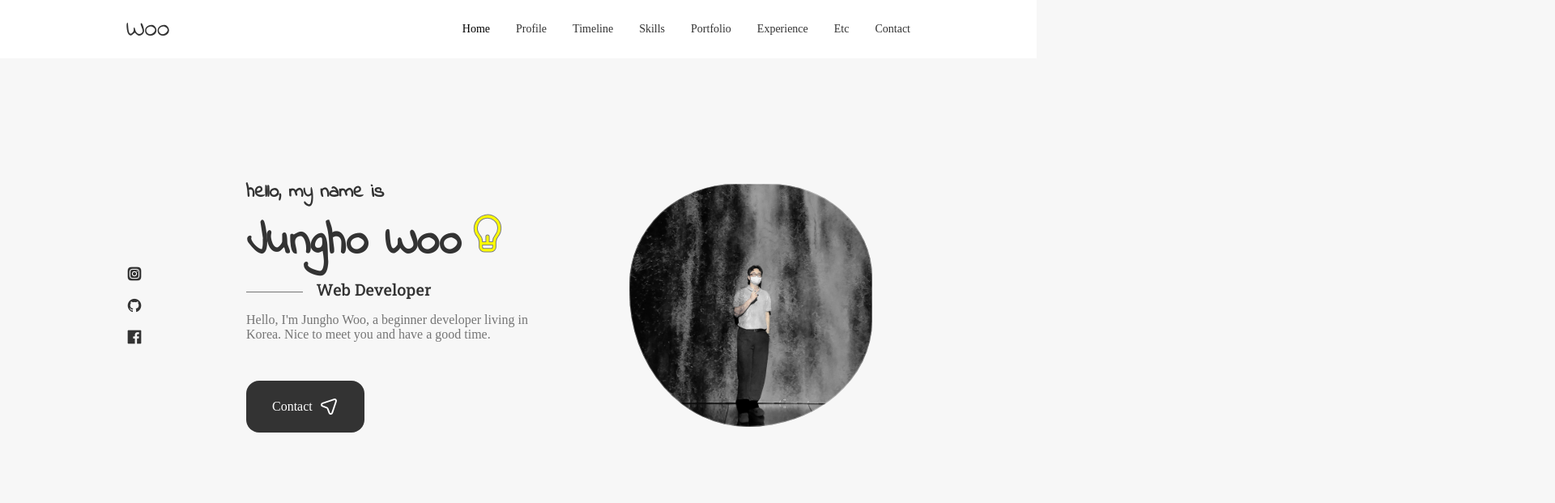
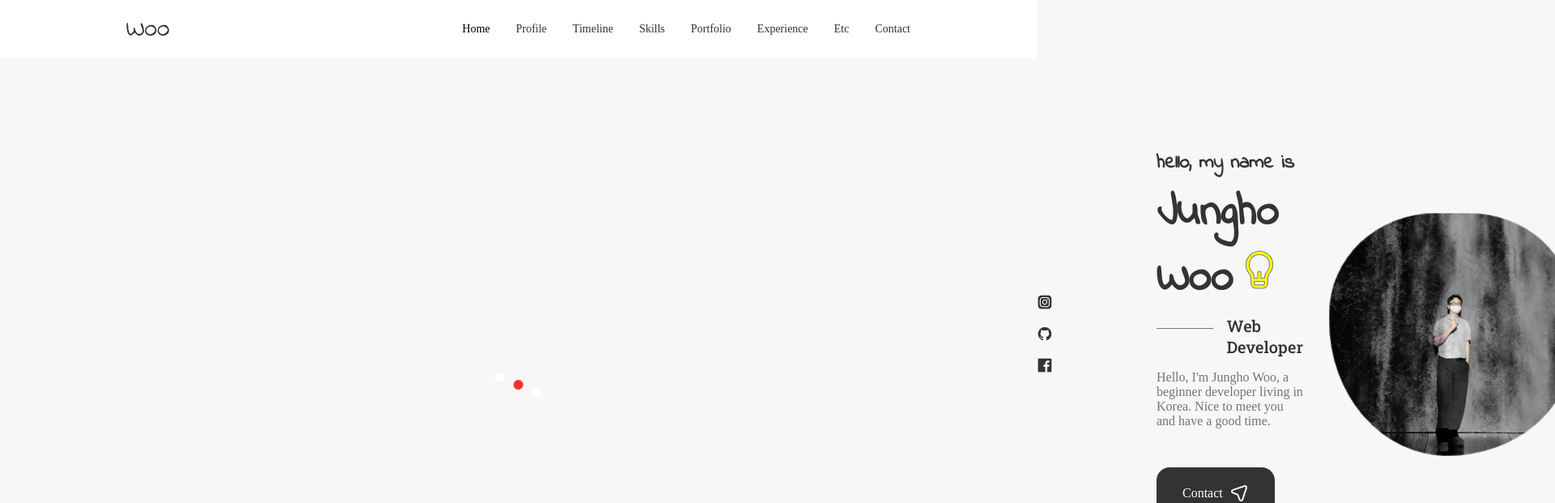
Before and after one commit to JUNGHOWOO/portfoliosite_React, a React (Create React App) app: page /en in a window 1280 px wide. Shown: the top 621 px of the page at 81% size, 1920 px wide, since content can reach past the window. Built offline with nearby package versions, Linux system fonts and the light colour scheme; a web font is replaced by a local one.

Commit message:
loading 화면 추가

```diff
--- a/package.json
+++ b/package.json
@@ -9,6 +9,7 @@
     "@testing-library/user-event": "^13.5.0",
     "emailjs": "^4.0.1",
     "emailjs-com": "^3.2.0",
+    "node-scss": "^7.0.3",
     "react": "^18.2.0",
     "react-dom": "^18.2.0",
     "react-router-dom": "^5.3.4",
--- a/src/App.js
+++ b/src/App.js
@@ -1,5 +1,6 @@
 import React from 'react';
 import "./App.css";
+import "./loader.css";
 import Korea from "./router/Korea";
 import English from "./router/English";
 import Links from './router/Links.js';
@@ -8,11 +9,17 @@ import { Switch, Route, BrowserRouter } from 'react-router-dom';
 const App = () => {
     return (
         <BrowserRouter>
-            <Links />
+            <div class="loader">
+                <div class="box">
+                    <div class="loader6"></div>
+                    <p><Links /></p>
+                </div>
+
                 <Switch>
                     <Route path="/kr" component={Korea}><Korea /></Route>
                     <Route path="/en" component={English}><English /></Route>
                 </Switch>
+            </div>
         </BrowserRouter>
     )
 }
--- /dev/null
+++ b/src/loader.css
@@ -0,0 +1,106 @@
+@import url(https://fonts.googleapis.com/css?family=Lato:300);
+
+.btn_kr {
+  background-color: #fff;
+  color: #fff;
+}
+
+.btn_kr .a {
+  width: 300px;
+}
+
+.btn_en {
+  background-color: #fff;
+  color: #fff;
+}
+
+.box{
+  display: inline-block;
+  height: 950px;
+  width: 100%;
+  float:left;
+  position: relative;
+  /*margin:0 -4px -5px -2px;*/
+  transition: all .2s ease;
+}
+
+.box p{
+  font-family: var(--indie);
+  font-weight: 300;
+  position: absolute;
+  font-size: 20px;
+  width: 100%;
+  height: 25px;
+  text-align: center;
+  bottom: 0px;
+  margin: 0;
+  top:300px;
+  background-color: #fff;
+  opacity: 0;
+  transition: all .2s ease;
+}
+
+.box:hover p{
+  bottom:0px;
+  top:300px;
+  opacity: 1;
+  transition: all .2s ease;
+  z-index: 2;
+}
+
+
+/* -------------- loader6 -------------- */
+.loader6{
+    position: relative;
+    width: 12px;
+    height: 12px;
+
+    top: 46%;
+    top: -webkit-calc(50% - 6px);
+    top: calc(50% - 6px);
+    left: 46%;
+    left: -webkit-calc(50% - 6px);
+    left: calc(50% - 6px);
+
+    border-radius: 12px;
+    background-color: rgba(255, 34, 34, 0.955);
+
+    -webkit-transform-origin:  50% 50%;
+        transform-origin:  50% 50% ;
+    -webkit-animation: loader6 .5s ease-in-out infinite;
+        animation: loader6 .5s ease-in-out infinite;
+  }
+
+  .loader6:before{
+    content: "";
+    position: absolute;
+    background-color: #fff;
+    top: 0px;
+    left: -25px;
+    height: 12px;
+    width: 12px;
+    border-radius: 12px;
+  }
+
+  .loader6:after{
+    content: "";
+    position: absolute;
+    background-color: #fff;
+    top: 0px;
+    left: 25px;
+    height: 12px;
+    width: 12px;
+    border-radius: 12px;
+  }
+
+  @-webkit-keyframes loader6{
+      0%{-webkit-transform:rotate(0deg);}
+      50%{-webkit-transform:rotate(180deg);}
+      100%{-webkit-transform:rotate(180deg);}
+  }
+
+  @keyframes loader6{
+      0%{transform:rotate(0deg);}
+      50%{transform:rotate(180deg);}
+      100%{transform:rotate(180deg);}
+  }
--- a/src/router/Links.js
+++ b/src/router/Links.js
@@ -2,13 +2,17 @@ import { Link } from "react-router-dom"
 
 export default function Links() {
   return (
-    <div>
-      <button className='btn__kr'>
-        <Link to="/kr">korea</Link>
-        </button> <br />
-        <button className='btn__kr'>
-        <Link to="/en">english</Link>
-        </button>
+    <>
+    <div className="btn_kr">
+      <a><Link to="/kr">korea</Link></a>
     </div>
+
+    <br />
+
+    <div className="btn_en">
+      <a><Link to="/en">english</Link></a>
+    </div>
+    </>
+
   )
 }
```
Also changed, not shown: 1 other file (tests, documents, lock files or other folders).
